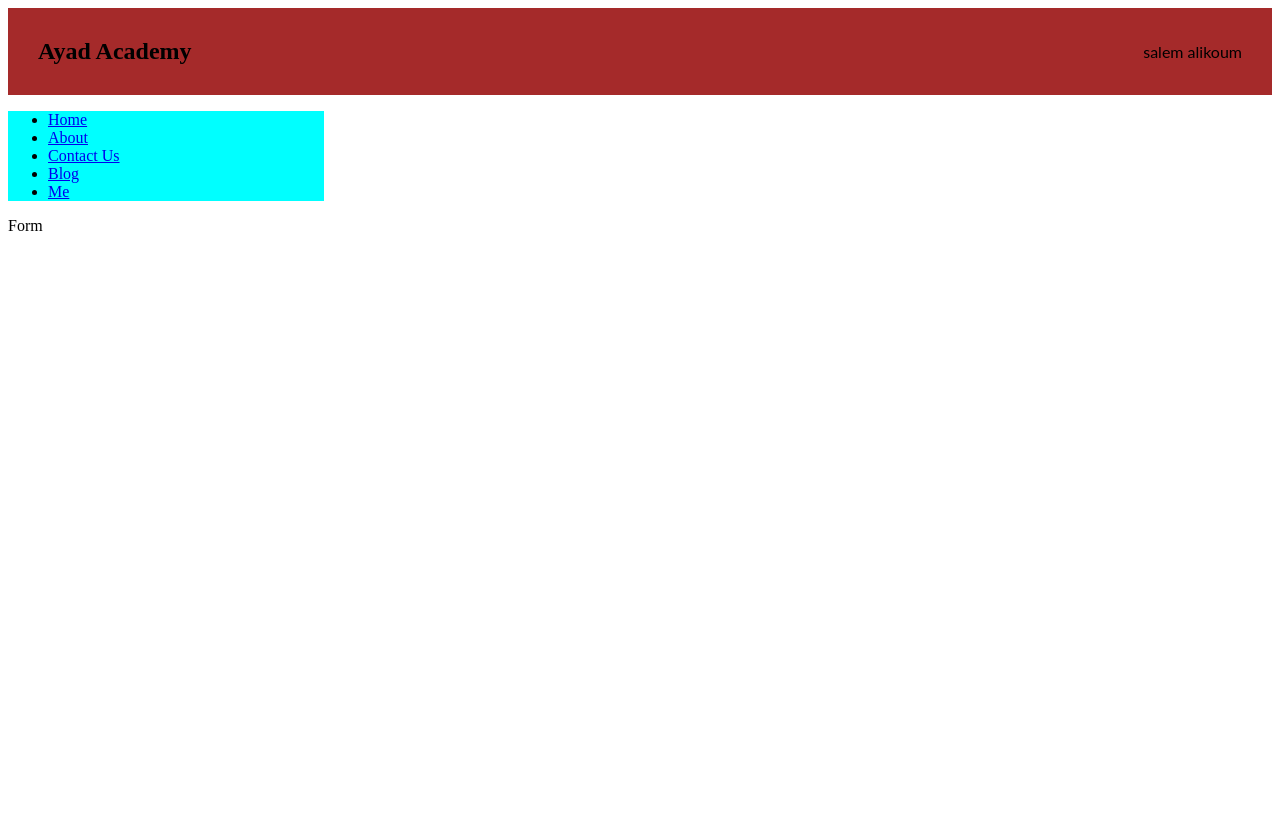
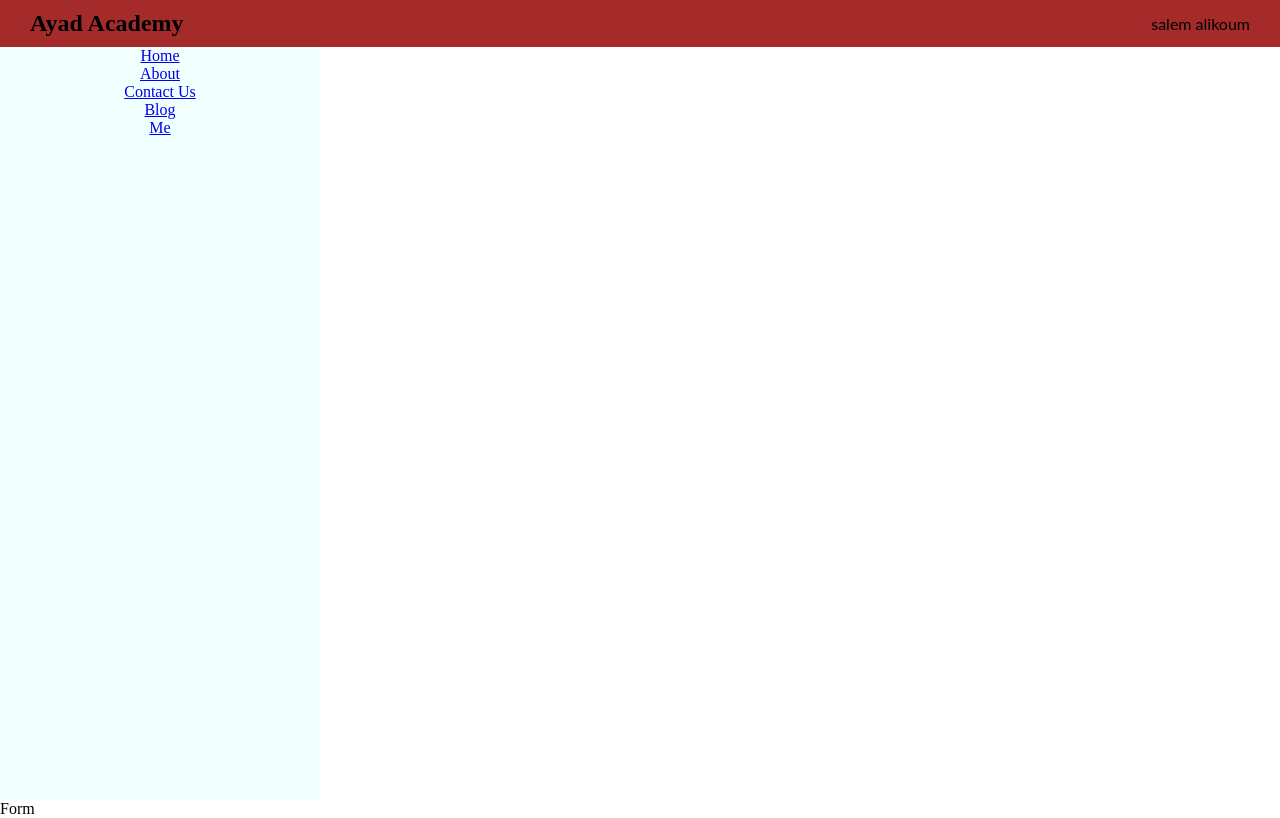
Before and after one commit to tarekaya/react-toolkit-v1, a React (Create React App) app: page / in a window 1280 px wide. Built offline with nearby package versions, Linux system fonts and the light colour scheme.

Commit message:
2 files modified, 1 added

```diff
--- a/components/Sidebar/Sidebar.css
+++ b/components/Sidebar/Sidebar.css
@@ -1,5 +1,7 @@
 .sidebar {
+  text-align: center;
+
   width: 25%;
-  background-color: aqua;
-  height: auto;
+  background-color: azure;
+  height: calc(100vh - 47px);
 }
--- /dev/null
+++ b/index.css
@@ -0,0 +1,5 @@
+* {
+  margin: 0%;
+  padding: 0%;
+  box-sizing: border-box;
+}
--- a/index.tsx
+++ b/index.tsx
@@ -1,7 +1,7 @@
 import * as React from 'react';
 import { StrictMode } from 'react';
 import { createRoot } from 'react-dom/client';
-
+import './index.css';
 import App from './App';
 
 const rootElement = document.getElementById('root');
```
